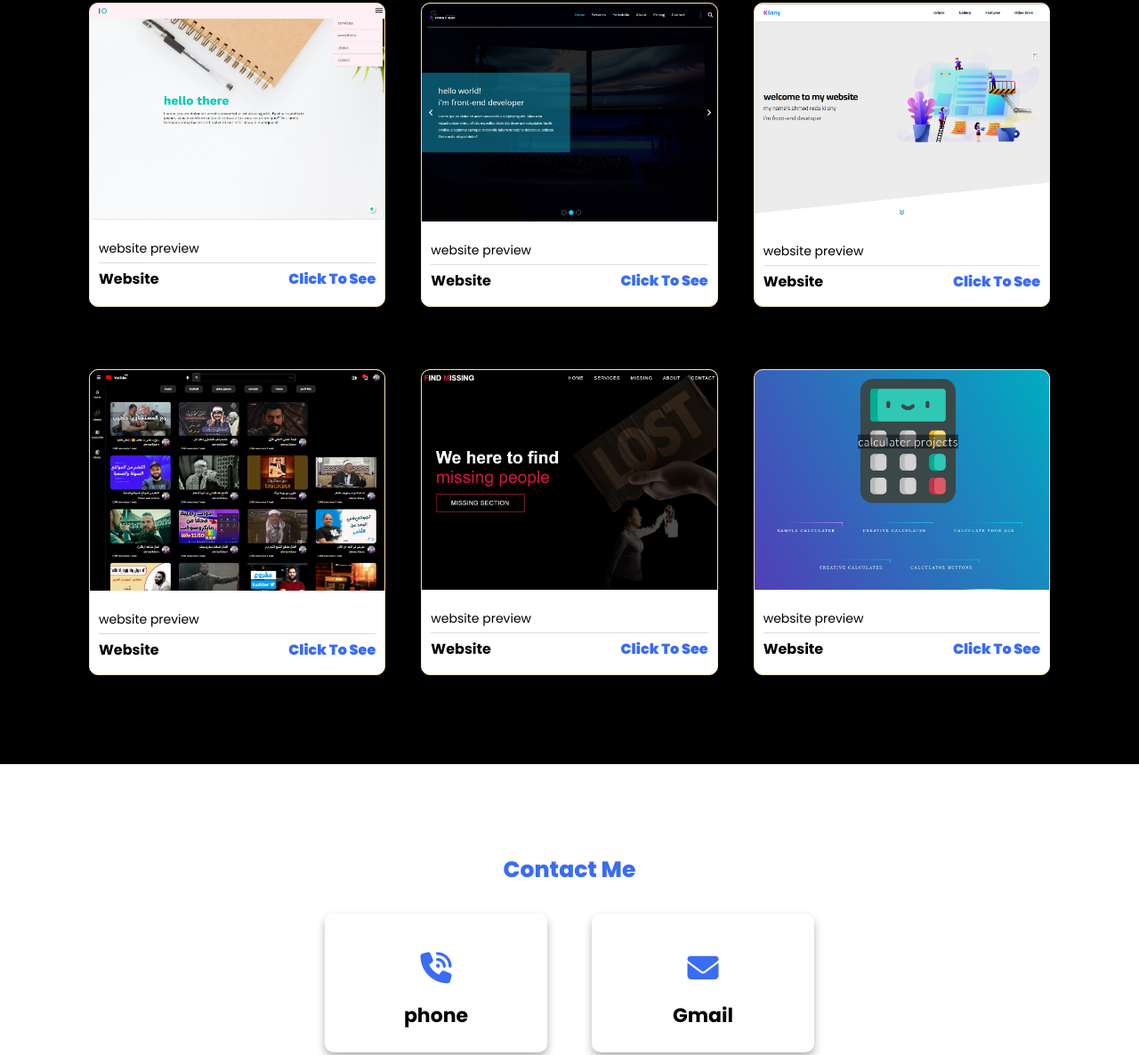
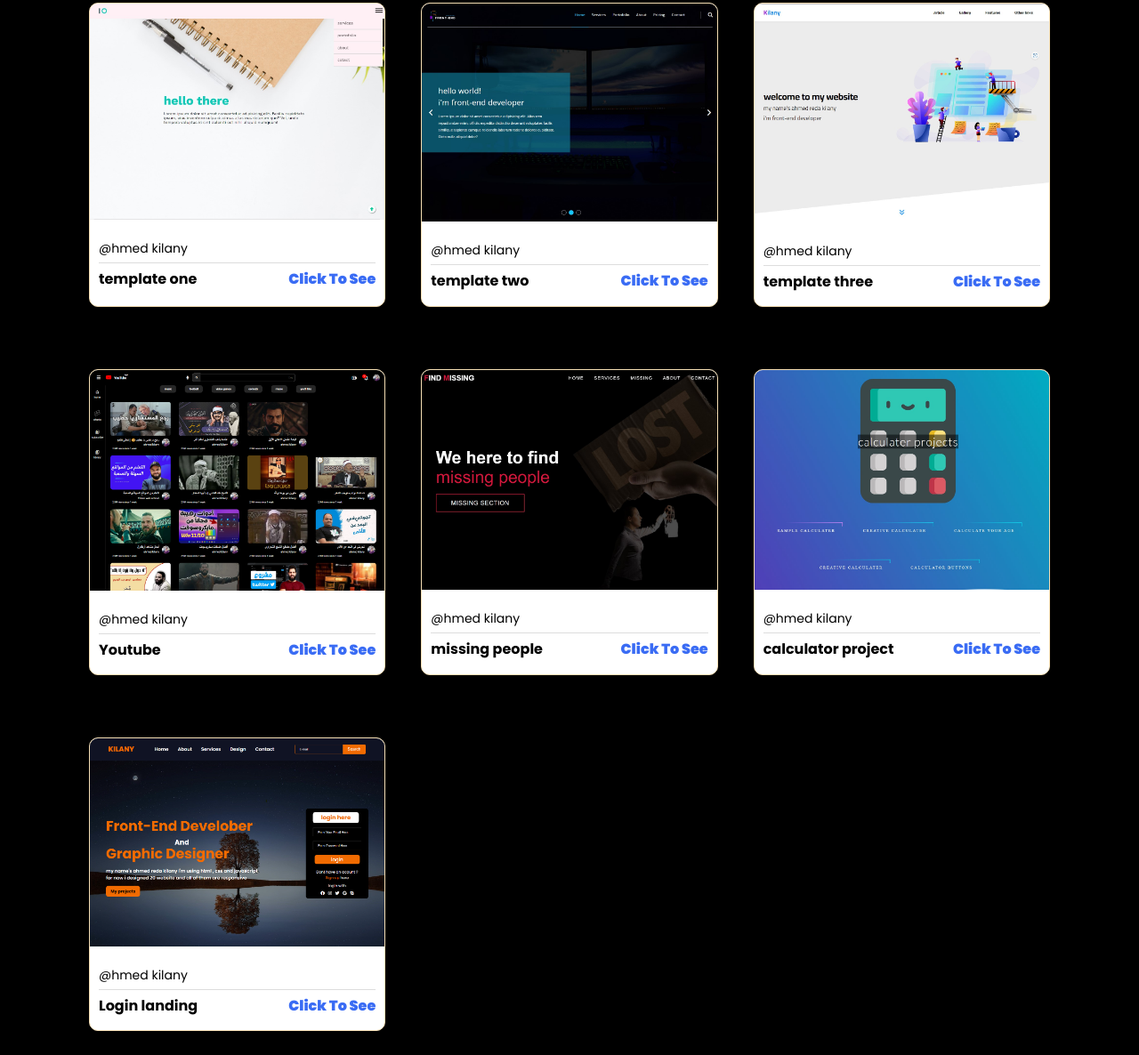
Before and after one commit to ahmedkilany123/portofolio, a plain HTML site: page index.html in a window 1280 px wide. Shown: the part 1915-3101 px from the top of the page at 89% size. Drawn offline with Linux system fonts and the light colour scheme.

Commit message:
Add files via upload

```diff
--- a/index.html
+++ b/index.html
@@ -119,10 +119,10 @@
                 </div>
                 <div class="info">
                     <p class="describtion">
-                        website preview
+                        @hmed kilany
                     </p>
                     <strong class="title">
-                        <span>Website </span>
+                        <span> template one </span>
                         <a href="https://ahmedkilany123.github.io/one/" target="_blank">Click To See </a>
                     </strong>
                 </div>
@@ -133,10 +133,10 @@
                 </div>
                 <div class="info">
                     <p class="describtion">
-                        website preview
+                        @hmed kilany
                     </p>
                     <strong class="title">
-                        <span>Website </span>
+                        <span>template two </span>
                         <a href="https://ahmedkilany123.github.io/kilany/" target="_blank">Click To See </a>
                     </strong>
                 </div>
@@ -147,10 +147,10 @@
                 </div>
                 <div class="info">
                     <p class="describtion">
-                        website preview
+                        @hmed kilany
                     </p>
                     <strong class="title">
-                        <span>Website </span>
+                        <span>template three </span>
                         <a href="https://ahmedkilany123.github.io/kilany3/" target="_blank">Click To See </a>
                     </strong>
                 </div>
@@ -161,10 +161,10 @@
                 </div>
                 <div class="info">
                     <p class="describtion">
-                        website preview
+                        @hmed kilany
                     </p>
                     <strong class="title">
-                        <span>Website </span>
+                        <span>Youtube </span>
                         <a href="https://ahmedkilany123.github.io/youtube/">Click To See </a>
                     </strong>
                 </div>
@@ -175,10 +175,10 @@
                 </div>
                 <div class="info">
                     <p class="describtion">
-                        website preview
+                        @hmed kilany
                     </p>
                     <strong class="title">
-                        <span>Website </span>
+                        <span>missing people </span>
                         <a href="https://ahmedkilany123.github.io/missing/" target="_blank">Click To See </a>
                     </strong>
                 </div>
@@ -189,11 +189,25 @@
                 </div>
                 <div class="info">
                     <p class="describtion">
-                        website preview
+                        @hmed kilany
                     </p>
                     <strong class="title">
-                        <span>Website </span>
+                        <span>calculator project </span>
                         <a href="https://ahmedkilany123.github.io/calculater-project/" target="_blank">Click To See </a>
+                    </strong>
+                </div>
+            </div>
+            <div class="card">
+                <div class="img">
+                    <img src="img/landin-login.png" alt="">
+                </div>
+                <div class="info">
+                    <p class="describtion">
+                        @hmed kilany
+                    </p>
+                    <strong class="title">
+                        <span>Login landing </span>
+                        <a href="https://ahmedkilany123.github.io/landing1/" target="_blank">Click To See </a>
                     </strong>
                 </div>
             </div>
```
Also changed, not shown: img/landin-login.png (added).
